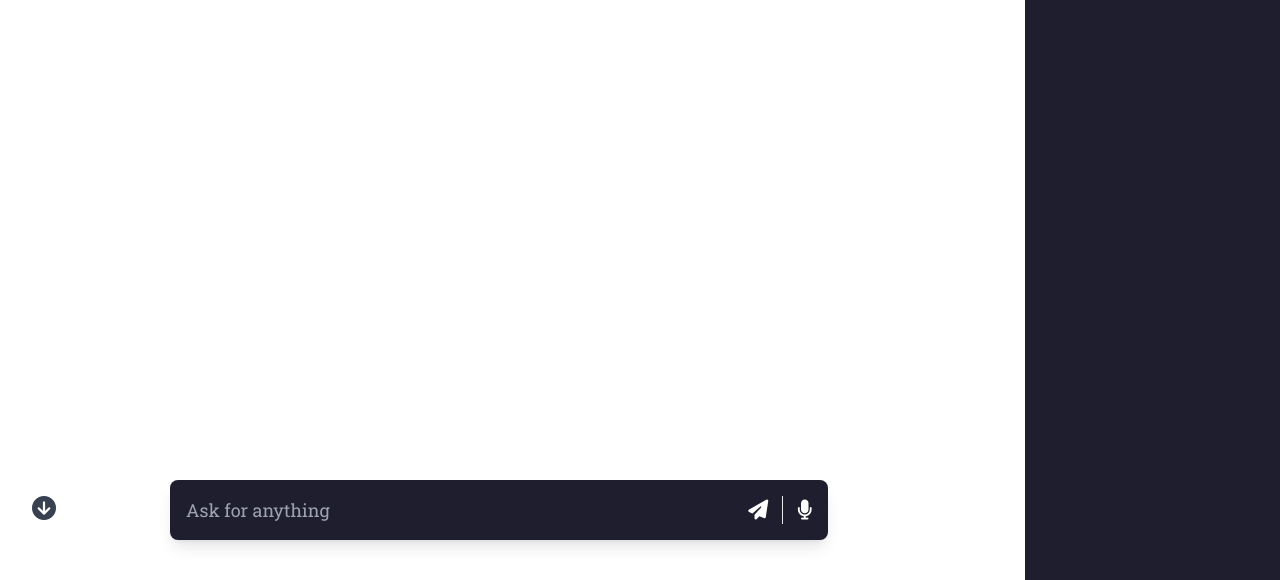
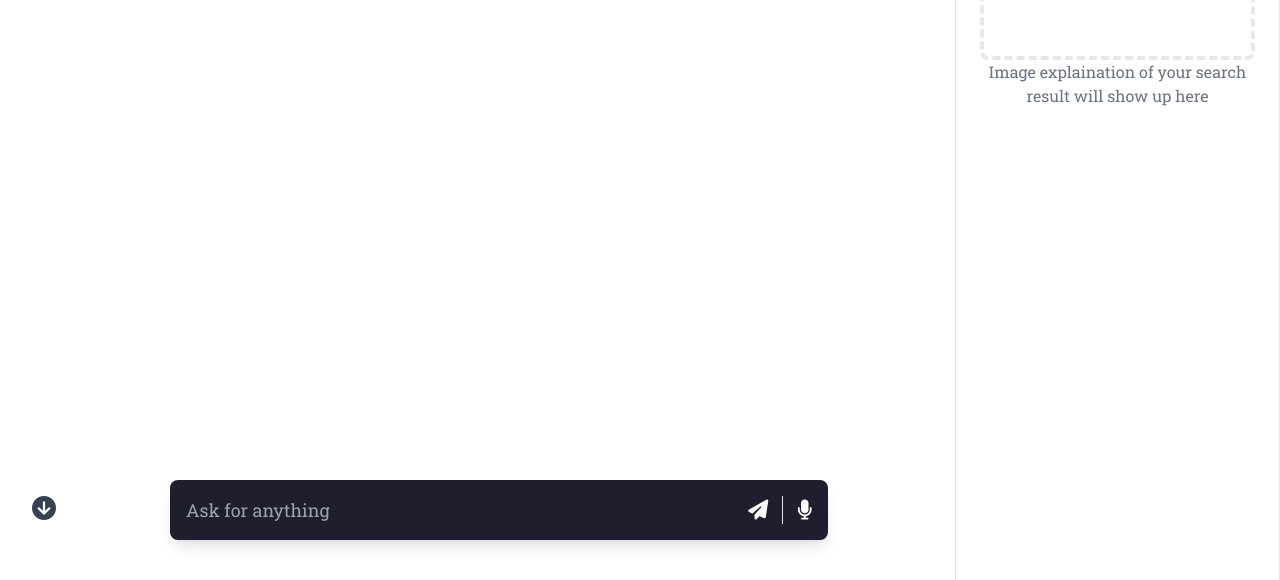
Before and after one commit to Mr-Atanu-Roy/Think-in-Sphere, a Django app: page /chat/room/1 in a window 1280 px wide. Shown: the part 336-916 px from the top of the page. Run offline with Django 4.2, Linux system fonts and the light colour scheme; the visitor is signed in with stand-in values (Sample User, id 1); data that the repository does not hold is empty; some libraries are stand-ins or nearby versions.

Commit message:
added image explaination, updated dashboard

```diff
--- a/API/views.py
+++ b/API/views.py
@@ -6,6 +6,7 @@ from core.models import UserRequestHistory
 import datetime
 
 from django.contrib.humanize.templatetags.humanize import naturalday
+from django.template.defaultfilters import truncatewords
 # Create your views here.
 
 class SearchQueryView(View):
@@ -19,7 +20,7 @@ class SearchQueryView(View):
                 last_month = current_time - datetime.timedelta(days=30)
                 result = UserRequestHistory.objects.filter(chatroom__user=request.user, created_at__gte=last_month, request__icontains=query).order_by('-created_at')
 
-                data = [{'id': obj.id, 'request': obj.request[0:45], 'created_at' : naturalday(obj.created_at)} for obj in result]
+                data = [{'id': obj.id, 'request': truncatewords(obj.request, 13), 'created_at' : naturalday(obj.created_at)} for obj in result]
                 return JsonResponse(data, safe=False)
 
             return JsonResponse("", safe=False)
--- a/core/utils.py
+++ b/core/utils.py
@@ -3,6 +3,16 @@ import pyttsx3
 
 from unique_names_generator import get_random_name
 from unique_names_generator.data import ADJECTIVES, STAR_WARS, NAMES
+
+
+import openai
+import os
+
+
+# Load OPENAI API key from environment variable
+openai.api_key = os.environ.get("OPENAI_API_KEY")
+
+
 
 class Speak(threading.Thread):
 
@@ -26,3 +36,39 @@ class Speak(threading.Thread):
 
 def random_name():
     return get_random_name(combo=[ADJECTIVES, STAR_WARS, NAMES])
+
+
+def openai_completion_endpoint(query):
+
+    prompt = f"The following is a conversation of a student with an AI assistant. The assistant is helpful, creative, clever, and very friendly and answers all the questions of the student very clearly.\n\nHuman: {query}\n\nAI:"
+
+    response = openai.Completion.create(
+    model="text-davinci-003",
+    prompt=prompt,
+    max_tokens=2048,
+    temperature=0.9,
+    top_p=1,
+    frequency_penalty=0.0,
+    presence_penalty=0.6,
+    stop=[" Human:", " AI:"]
+    )
+
+    result =  response["choices"][0]["text"]
+    result = result.lstrip()
+
+    return result
+
+
+def openai_image_endpoint(query):
+
+    response = openai.Image.create(
+    prompt= query,
+    n=2,
+    size="256x256"
+    )
+    # print(response)
+    imgURLS = []
+    for img in response["data"]:
+        imgURLS.append(img["url"])
+
+    return imgURLS
--- a/core/views.py
+++ b/core/views.py
@@ -6,7 +6,7 @@ from django.contrib import messages
 from accounts.models import User
 from core.models import ChatRoom, UserRequestHistory
 
-from core.utils import Speak, random_name
+from core.utils import Speak, random_name, openai_completion_endpoint, openai_image_endpoint
 
 import openai
 import speech_recognition as sr
@@ -75,10 +75,11 @@ def createRoom(request):
 
 @login_required(login_url="/auth/login")
 def chat(request, room_id):
-    query = result = ""
+    query = result = imgResult = ""
     context = {
         "query" : query,
         "result" : result,
+        "imgResult" : imgResult,
     }
 
     chatRooms = ChatRoom.objects.filter(user=request.user).order_by('-created_at')
@@ -104,24 +105,19 @@ def chat(request, room_id):
             else:
                 if getRoom:
                     if cache.get(query):
-                        result = cache.get(query)
+                        result = cache.get(query).get("text")
+                        imgResult = cache.get(query).get("img")
+
                     else:
-                        prompt = f"The following is a conversation of a student with an AI assistant. The assistant is helpful, creative, clever, and very friendly and answers all the questions of the student very clearly.\n\nHuman: {query}\n\nAI:"
+                        result = openai_completion_endpoint(query)
+                        imgResult = openai_image_endpoint(result[0:100])
 
-                        response = openai.Completion.create(
-                        model="text-davinci-003",
-                        prompt=prompt,
-                        max_tokens=2048,
-                        temperature=0.9,
-                        top_p=1,
-                        frequency_penalty=0.0,
-                        presence_penalty=0.6,
-                        stop=[" Human:", " AI:"]
-                        )
+                        cache_dict = {
+                            "text" : result,
+                            "img" : imgResult
+                        }
 
-                        result =  response["choices"][0]["text"]
-                        result = result.lstrip()
-                        cache.set(query, result)
+                        cache.set(query, cache_dict)
 
                     newChat = UserRequestHistory(request=query, response=result)
                     newChat.save()
@@ -147,24 +143,19 @@ def chat(request, room_id):
                 else:
                     if getRoom:
                         if cache.get(query):
-                            result = cache.get(query)
+                            result = cache.get(query).get("text")
+                            imgResult = cache.get(query).get("img")
+
                         else:
-                            prompt = f"The following is a conversation of a student with an AI assistant. The assistant is helpful, creative, clever, and very friendly and answers all the questions of the student very clearly.\n\nHuman: {query}\n\nAI:"
+                            result = openai_completion_endpoint(query)
+                            imgResult = openai_image_endpoint(result[0:100])
 
-                            response = openai.Completion.create(
-                            model="text-davinci-003",
-                            prompt=prompt,
-                            max_tokens=2048,
-                            temperature=0.9,
-                            top_p=1,
-                            frequency_penalty=0.0,
-                            presence_penalty=0.6,
-                            stop=[" Human:", " AI:"]
-                            )
+                            cache_dict = {
+                                "text" : result,
+                                "img" : imgResult
+                            }
 
-                            result =  response["choices"][0]["text"]
-                            result = result.lstrip()
-                            cache.set(query, result)
+                            cache.set(query, cache_dict)
                     else:
                         print("No room selected")
                         messages.error(request, "No room selected")
@@ -184,6 +175,7 @@ def chat(request, room_id):
 
     context["query"] = query
     context["result"] = result
+    context["imgResult"] = imgResult
 
     Speak(result).start()
 
--- a/static/css/styles.css
+++ b/static/css/styles.css
@@ -135,6 +135,11 @@ form input:focus {
   background: #ddf7d1;
 }
 
+#chat #query-img div {
+  height: 275px;
+  width: 275px;
+}
+
 #chat #rooms-container {
   background: #1e1e2f;
 }
--- a/static/scss/styles.scss
+++ b/static/scss/styles.scss
@@ -130,6 +130,12 @@ form {
 }
 
 #chat {
+  #query-img{
+    div{
+      height: 275px;
+      width: 275px;
+    }
+  }
   #rooms-container {
     background: $secondary-col;
   }
--- a/templates/core/chat.html
+++ b/templates/core/chat.html
@@ -70,9 +70,12 @@
             </div>
         </div>
 
-        <div class="col-span-2 pt-12 pb-16 px-5 h-screen fixed top-14 right-0 z-20 flex-col justify-between items-center" id="rooms-container">
+        <div class="col-span-2 border h-screen fixed top-14 right-0">
+            <div class="hidden h-full pt-12 pb-16 px-5 z-20 flex-col justify-between items-center"
+                id="rooms-container">
                 <div class="">
-                <a href="{% url 'create-room' %}" class="square_btn-1 w-full rounded text-center">New Room <i class="fa fa-plus ml-2"></i></a>
+                    <a href="{% url 'create-room' %}" class="square_btn-1 w-full rounded text-center">New Room <i
+                            class="fa fa-plus ml-2"></i></a>
                 </div>
                 <div>
                     {% for chatroom in chatRooms %}
@@ -85,8 +88,33 @@
                     {% endfor %}
                 </div>
             </div>
+            <div id="query-img" class="flex-col justify-evenly items-center py-16 px-6 h-full relative">
+                {% if imgResult != "" %}
 
+                {% for img in imgResult %}
+                    <div class="shadow-sm w-32 my-8">
+                        <a href="{{img}}" target="_blank" class="w-full h-full"><img src="{{img}}" alt="{{query}}" class="rounded-lg w-full"></a>
+                    </div>
+                {% endfor %}
 
+                {% else %}
+                <div class="flex-col items-center justify-center w-full text-center">
+                    <div class="h-full w-full text-center flex items-center justify-center rounded-lg border-4 border-dashed">
+                        <div class="flex flex-auto max-h-48 w-2/5 mx-auto -mt-10">
+                            <img class="has-mask w-full object-center" src="https://img.freepik.com/free-vector/image-upload-concept-landing-page_52683-27130.jpg?size=338&ext=jpg" alt="freepik image">
+                        </div>
+                    </div>
+                    <p class="pointer-none text-gray-500 f-light">Image explaination of your search result will show up here</p>
+                </div>
+                {% endif %}
+
+            </div>
+        </div>
+
+        <div id="room-container-btn" class="fixed top-24 left-7 cursor-pointer rounded-sm text-2xl z-50"
+            style="color: #1e1e2f;">
+            <i class="fa fa-bars"></i>
+        </div>
 
         <!-- scroll to bottom btn  -->
         {% if chats != "" %}
@@ -111,6 +139,23 @@
             behavior: 'smooth'
         });
     }
+
+    const roomContainer = document.getElementById('rooms-container');
+    const closeroomContainerBtn = document.getElementById('room-container-btn');
+
+    closeroomContainerBtn.addEventListener('click', () => {
+        roomContainer.classList.toggle('hidden');
+
+        if (closeroomContainerBtn.querySelector("i").classList.contains("fa-bars")) {
+            closeroomContainerBtn.querySelector("i").classList.remove("fa-bars");
+            closeroomContainerBtn.querySelector("i").classList.add("fa-times");
+        } else {
+            closeroomContainerBtn.querySelector("i").classList.remove("fa-times");
+            closeroomContainerBtn.querySelector("i").classList.add("fa-bars");
+        }
+    });
+
+
 </script>
 
 {% endblock body %}
```
Also changed, not shown: templates/accounts/dashboard.html (+12 -7 lines). Lines whose indentation alone changed are shown as unchanged.
